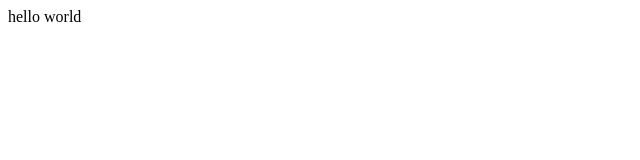
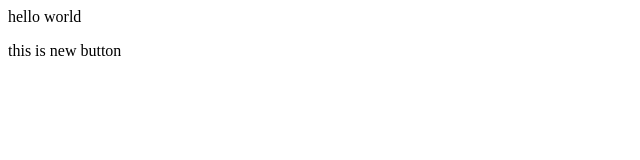
Before and after one commit to josephdream30/localrepo2, a plain HTML site: page index.html in a window 1280 px wide. Shown: the whole page, without its empty margins (0-640 px from the left). Drawn offline with Linux system fonts and the light colour scheme.

Commit message:
add button

```diff
--- a/index.html
+++ b/index.html
@@ -1 +1,2 @@
 <p>hello world</p>
+<p>this is new button</p>
```
